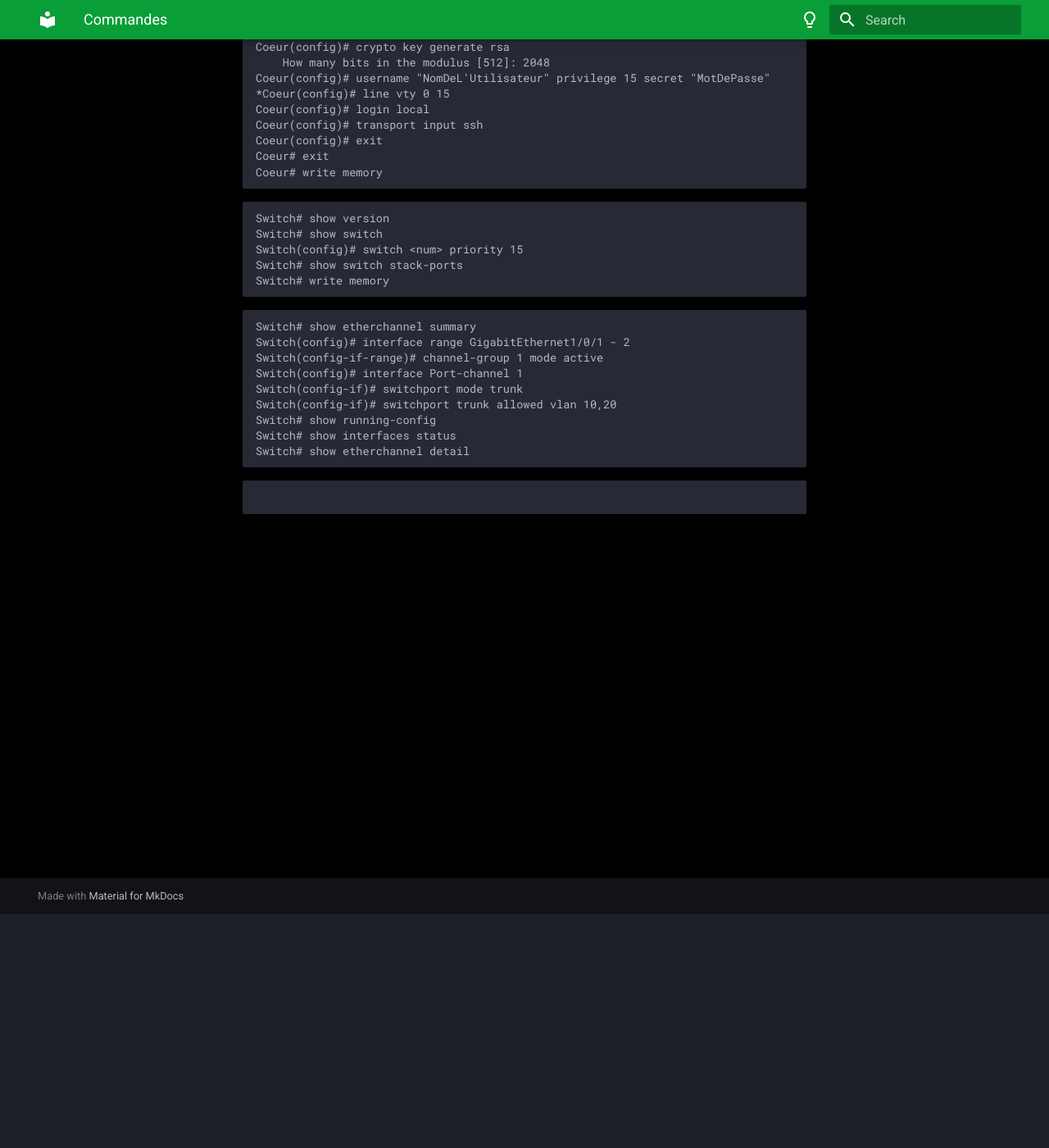
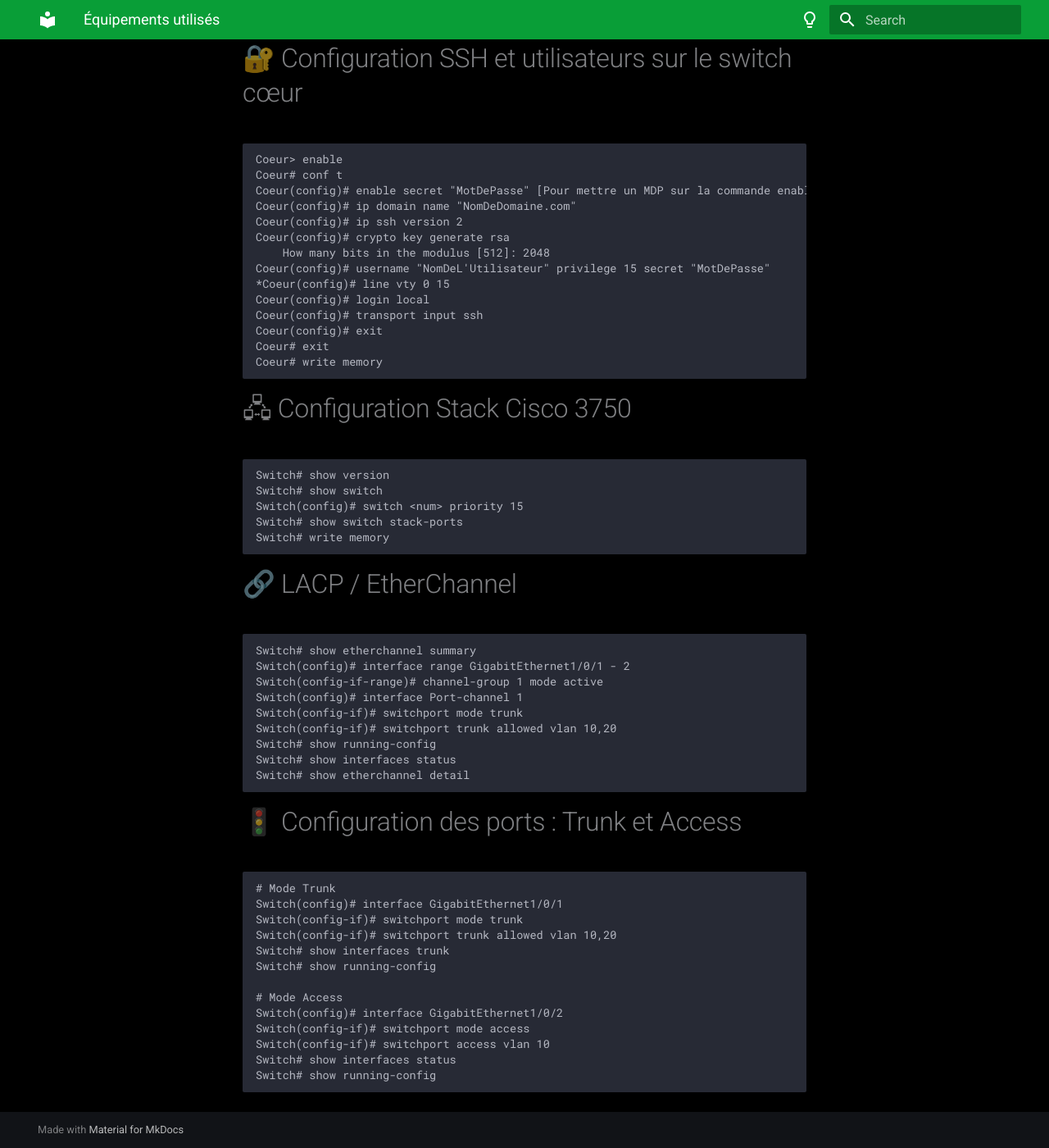
Before and after one commit to XolA-max/gp-orleans-sportludique2025-2026, an MkDocs documentation site: the page built from docs/Commandes.md, in a window 1280 px wide and 1400 px high, scrolled down 285 px. Shown: the whole window at 82% size. Built offline with MkDocs 1.6.1 and Material for MkDocs 9.7.7, drawn with Linux system fonts in a browser that asks for light colours; some of the changed text lies outside the part shown.

Commit message:
modif commandes.md

````diff
--- a/docs/Commandes.md
+++ b/docs/Commandes.md
@@ -1,3 +1,11 @@
+# Équipements utilisés
+
+- **Switch cœur :** Cisco 3750
+- **Routeurs :** [À compléter]
+- **Serveurs :** [À compléter]
+
+# 🔐 Configuration SSH et utilisateurs sur le switch cœur
+
 ```
 Coeur> enable
 Coeur# conf t
@@ -14,6 +22,7 @@
 Coeur# exit
 Coeur# write memory
 ```
+# 🖧 Configuration Stack Cisco 3750
 
 ```
 
@@ -24,7 +33,7 @@
 Switch# write memory
 
 ```
-
+# 🔗 LACP / EtherChannel
 ```
 Switch# show etherchannel summary
 Switch(config)# interface range GigabitEthernet1/0/1 - 2
@@ -38,6 +47,20 @@
 
 
 ```
+# 🚦 Configuration des ports : Trunk et Access
 ```
+# Mode Trunk
+Switch(config)# interface GigabitEthernet1/0/1
+Switch(config-if)# switchport mode trunk
+Switch(config-if)# switchport trunk allowed vlan 10,20
+Switch# show interfaces trunk
+Switch# show running-config
+
+# Mode Access
+Switch(config)# interface GigabitEthernet1/0/2
+Switch(config-if)# switchport mode access
+Switch(config-if)# switchport access vlan 10
+Switch# show interfaces status
+Switch# show running-config
 
 ```
````
